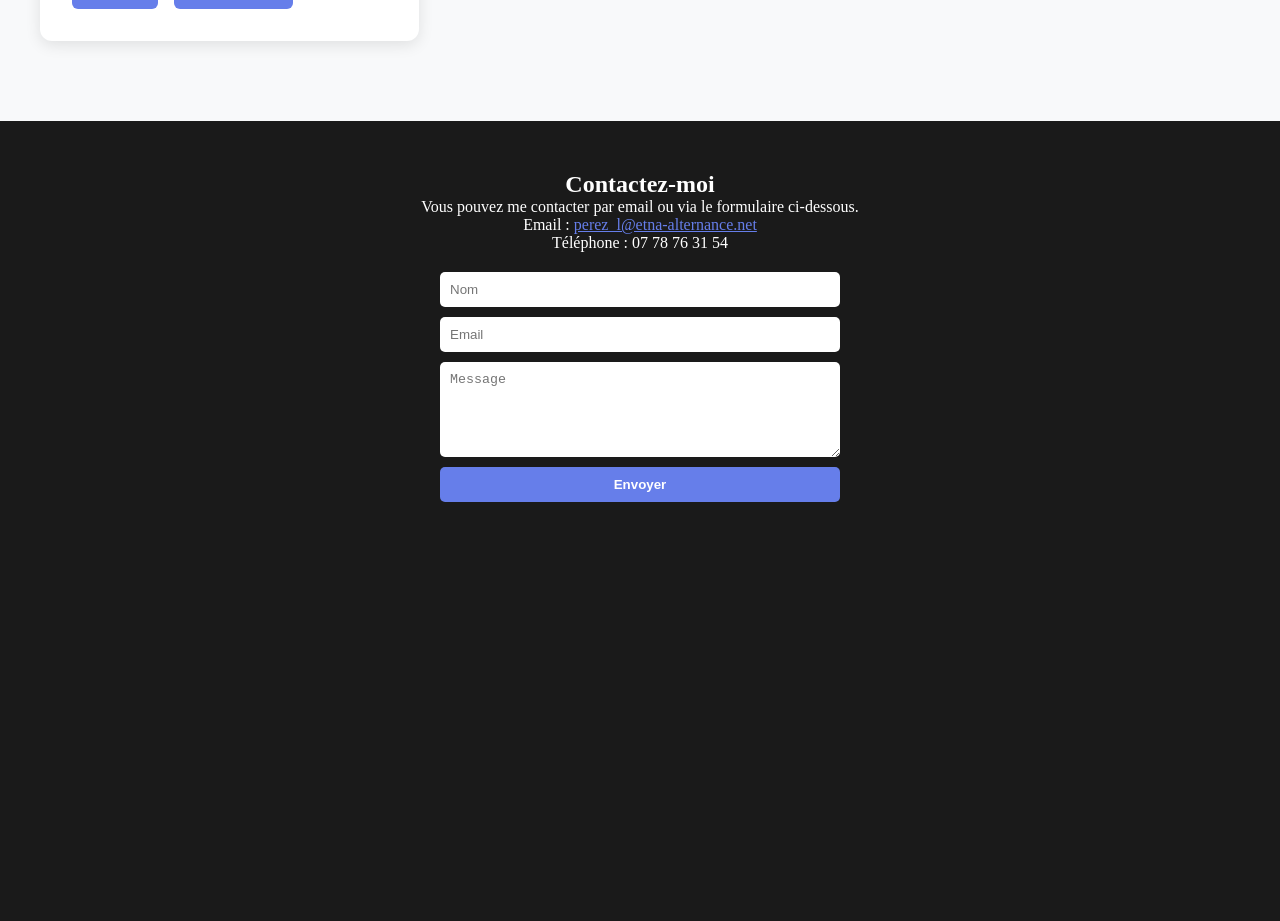
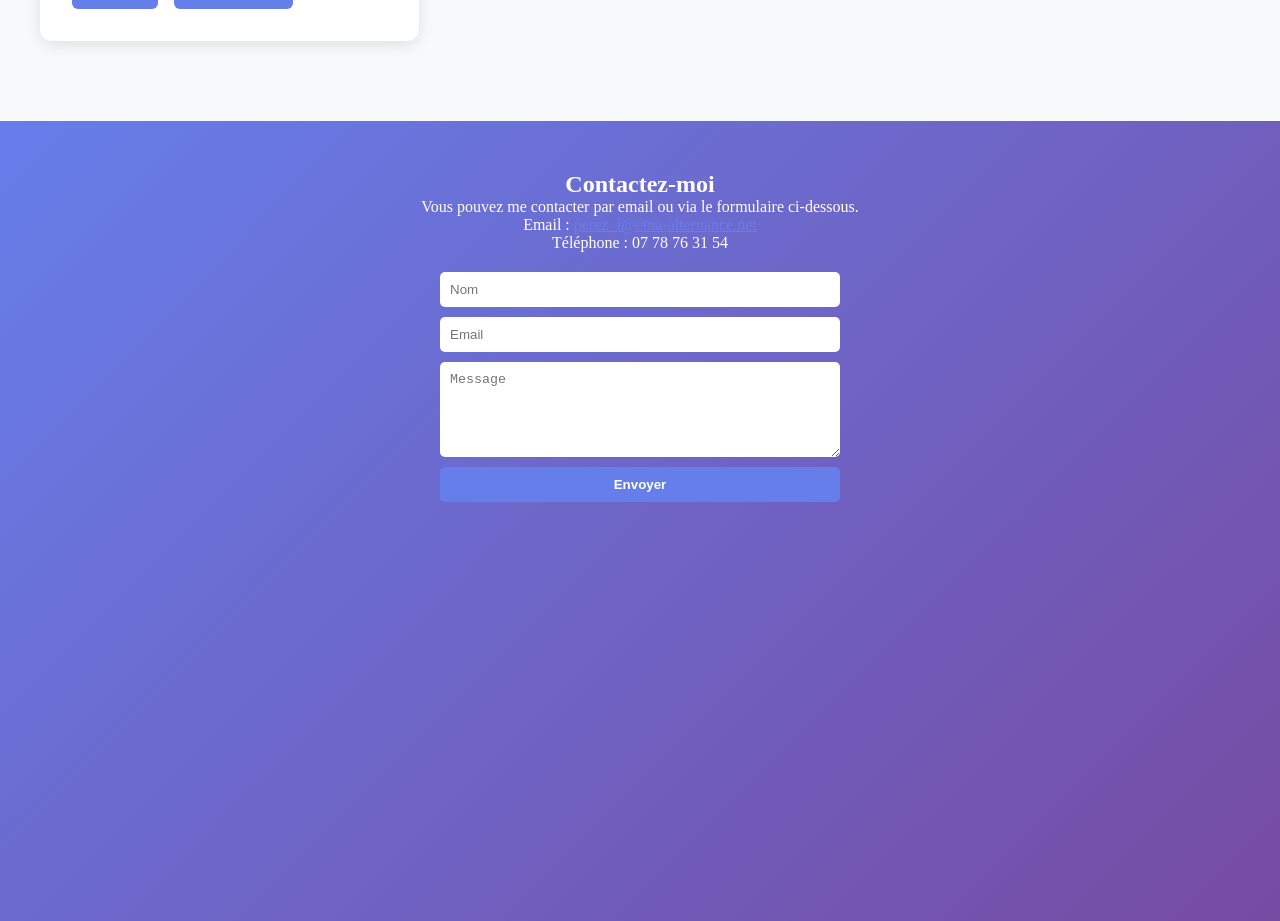
Before and after one commit to przlelia-art/Portfolio, a React (Vite) app: page / in a window 1280 px wide. Shown: the part 1720-2641 px from the top of the page. Built offline with nearby package versions, Linux system fonts and the light colour scheme.

Commit message:
fix: change of background color

```diff
--- a/src/components/Contact.jsx
+++ b/src/components/Contact.jsx
@@ -1,5 +1,4 @@
 import React from "react";
-
 function Contact() {
   return (
     <section
@@ -7,7 +6,7 @@ function Contact() {
       style={{
         padding: "50px 20px",
         textAlign: "center",
-        backgroundColor: "#1a1a1a",
+        background: "linear-gradient(135deg, #667eea 0%, #764ba2 100%)",
         color: "white",
         minHeight: "100vh",
         width: "100%",
```
